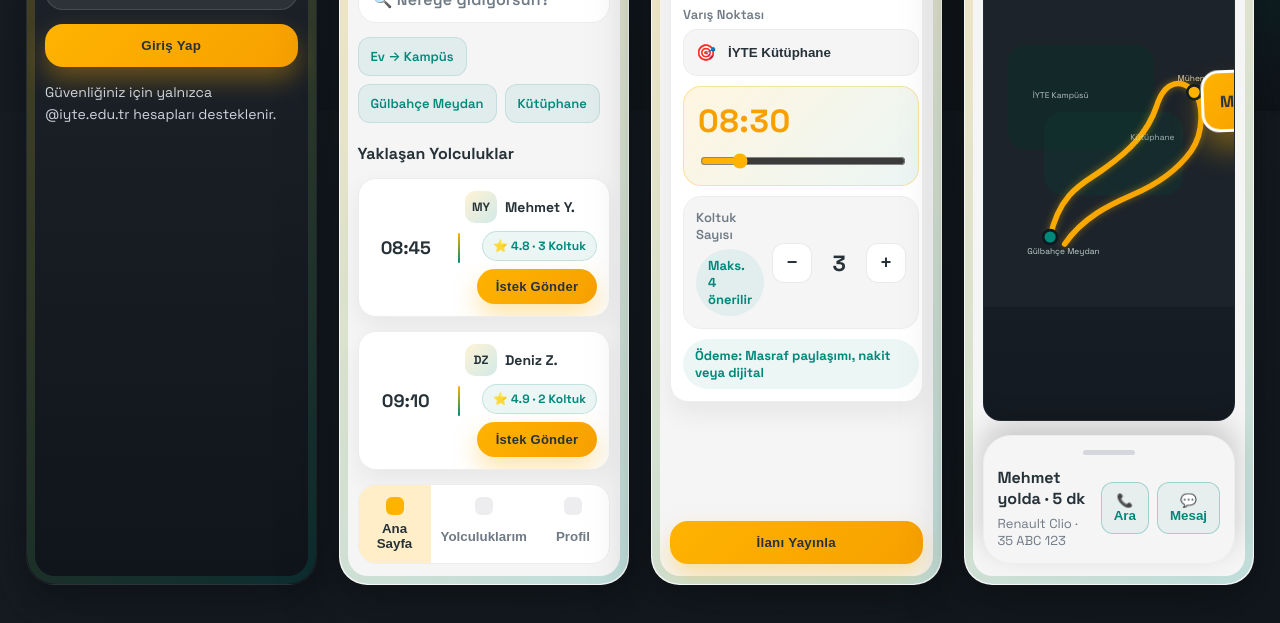
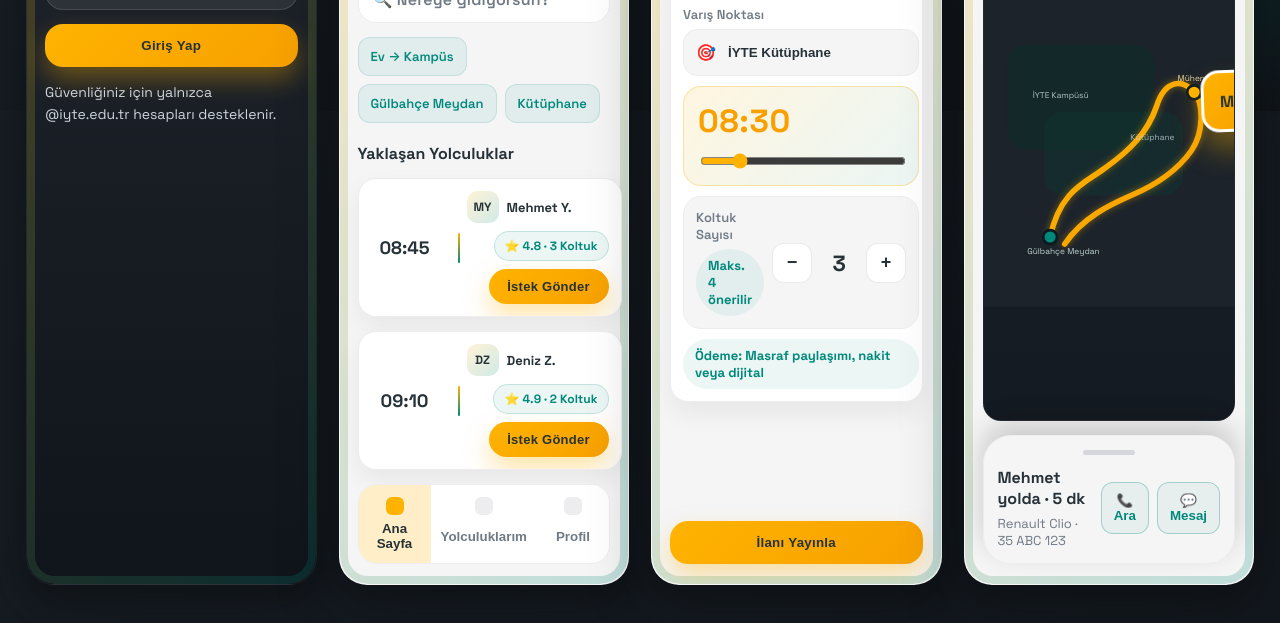
Before and after one commit to adzetto/iyte-rota-demo, a plain HTML site: page index.html in a window 1280 px wide. Shown: the part 689-1312 px from the top of the page. Drawn offline with Linux system fonts and the light colour scheme.

Commit message:
Widen cards and shrink driver name text

```diff
--- a/index.html
+++ b/index.html
@@ -119,7 +119,7 @@
     .glow.b { background: rgba(0, 137, 123, 0.26); right: -60px; bottom: 6%; }
 
     .phone {
-      width: min(380px, 100%);
+      width: min(400px, 100%);
       background: var(--cream);
       border-radius: var(--radius-lg);
       padding: 22px 18px 20px;
@@ -401,8 +401,8 @@
       padding: 12px;
       border: 1px solid var(--cream-strong);
       display: grid;
-      grid-template-columns: minmax(64px, 82px) minmax(0, 1fr) 132px;
-      gap: 12px;
+      grid-template-columns: minmax(68px, 90px) minmax(0, 1fr) 142px;
+      gap: 14px;
       align-items: center;
       box-shadow: 0 10px 24px rgba(17, 19, 23, 0.06);
       transition: transform 200ms ease, box-shadow 200ms ease;
@@ -469,7 +469,7 @@
       gap: 8px;
       color: var(--anthracite);
       font-weight: 700;
-      font-size: 14px;
+      font-size: 13px;
       min-width: 0;
       width: 100%;
     }
```
